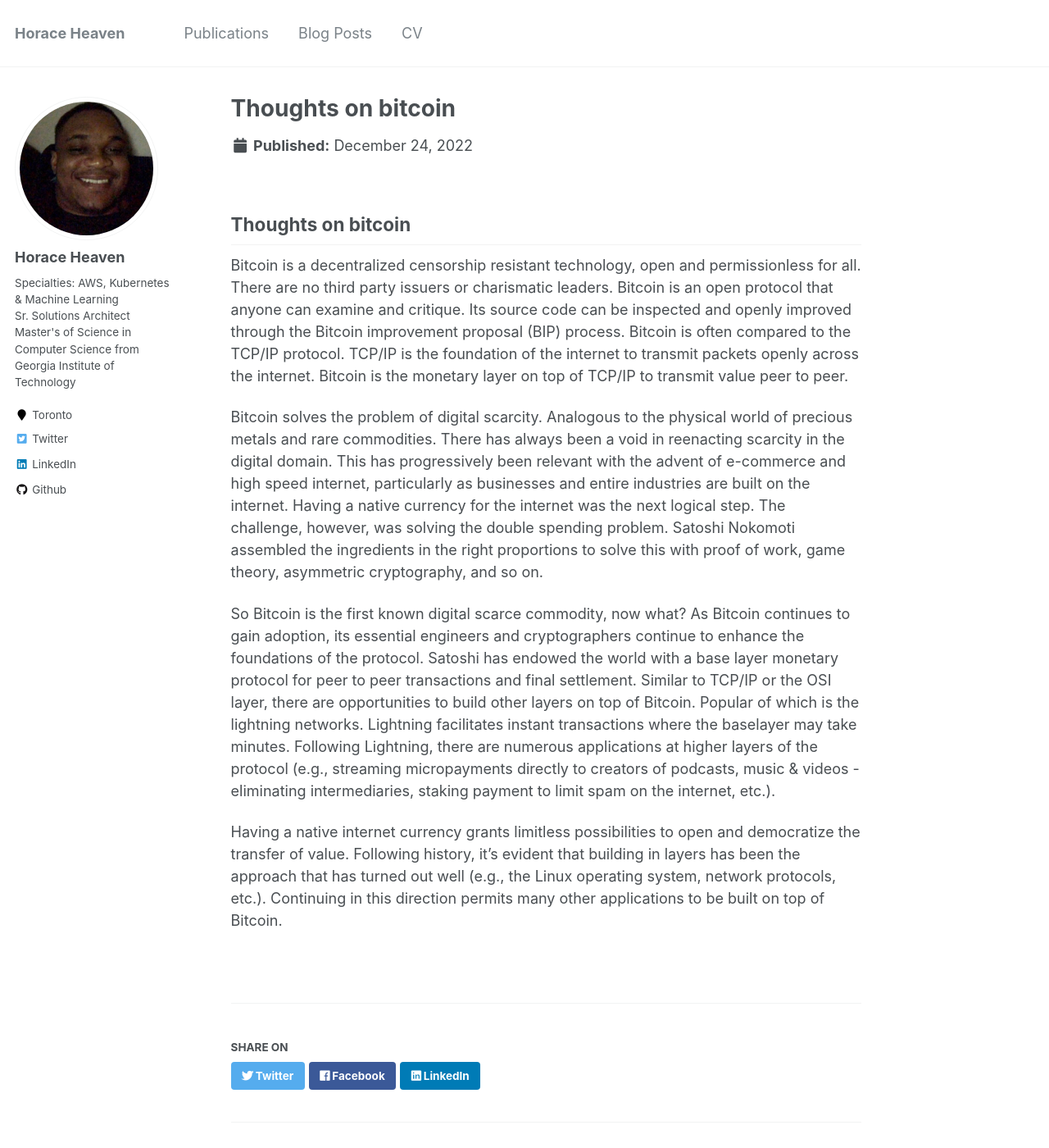
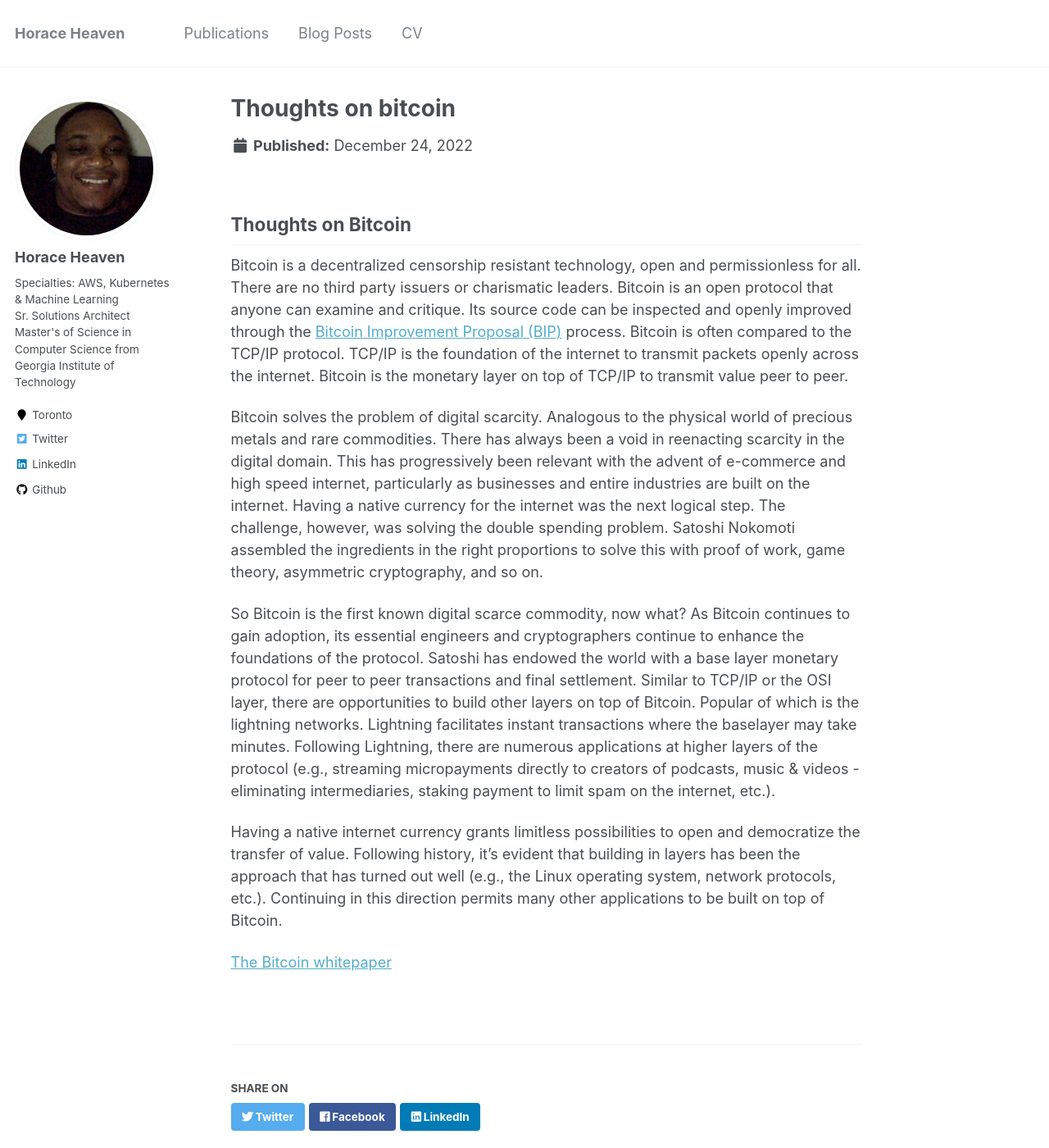
Before and after one commit to horaceheaven/horaceheaven.github.io, a Jekyll site: the page built from _publications/thoughts-on-bitcoin.md, in a window 1280 px wide and 1400 px high. Shown: the whole window at 82% size. Built offline with Jekyll 4.4.1, drawn with Linux system fonts in a browser that asks for light colours.

Commit message:
Update site

```diff
--- a/_publications/thoughts-on-bitcoin.md
+++ b/_publications/thoughts-on-bitcoin.md
@@ -6,12 +6,15 @@ date: 2022-12-24
 permalink: /publications/thoughts-on-bitcoin
 ---
 
-## Thoughts on bitcoin
+## Thoughts on Bitcoin
 
-Bitcoin is a decentralized censorship resistant technology, open and permissionless for all. There are no third party issuers or charismatic leaders. Bitcoin is an open protocol that anyone can examine and critique. Its source code can be inspected and openly improved through the Bitcoin improvement proposal (BIP) process. Bitcoin is often compared to the TCP/IP protocol. TCP/IP is the foundation of the internet to transmit packets openly across the internet. Bitcoin is the monetary layer on top of TCP/IP to transmit value peer to peer.
+Bitcoin is a decentralized censorship resistant technology, open and permissionless for all. There are no third party issuers or charismatic leaders. Bitcoin is an open protocol that anyone can examine and critique. Its source code can be inspected and openly improved through the [Bitcoin Improvement Proposal (BIP)](https://github.com/bitcoin/bips) process. Bitcoin is often compared to the TCP/IP protocol. TCP/IP is the foundation of the internet to transmit packets openly across the internet. Bitcoin is the monetary layer on top of TCP/IP to transmit value peer to peer.
 
 Bitcoin solves the problem of digital scarcity. Analogous to the physical world of precious metals and rare commodities. There has always been a void in reenacting scarcity in the digital domain. This has progressively been relevant with the advent of e-commerce and high speed internet, particularly as businesses and entire industries are built on the internet. Having a native currency for the internet was the next logical step. The challenge, however, was solving the double spending problem. Satoshi Nokomoti assembled the ingredients in the right proportions to solve this with proof of work, game theory, asymmetric cryptography, and so on.
 
 So Bitcoin is the first known digital scarce commodity, now what? As Bitcoin continues to gain adoption, its essential engineers and cryptographers continue to enhance the foundations of the protocol. Satoshi has endowed the world with a base layer monetary protocol for peer to peer transactions and final settlement. Similar to TCP/IP or the OSI layer, there are opportunities to build other layers on top of Bitcoin. Popular of which is the lightning networks. Lightning facilitates instant transactions where the baselayer may take minutes. Following Lightning, there are numerous applications at higher layers of the protocol (e.g., streaming micropayments directly to creators of podcasts, music & videos - eliminating intermediaries, staking payment to limit spam on the internet, etc.).
 
 Having a native internet currency grants limitless possibilities to open and democratize the transfer of value. Following history, it's evident that building in layers has been the approach that has turned out well (e.g., the Linux operating system, network protocols, etc.). Continuing in this direction permits many other applications to be built on top of Bitcoin.
+
+
+[The Bitcoin whitepaper](https://bitcoin.org/bitcoin.pdf)
```
